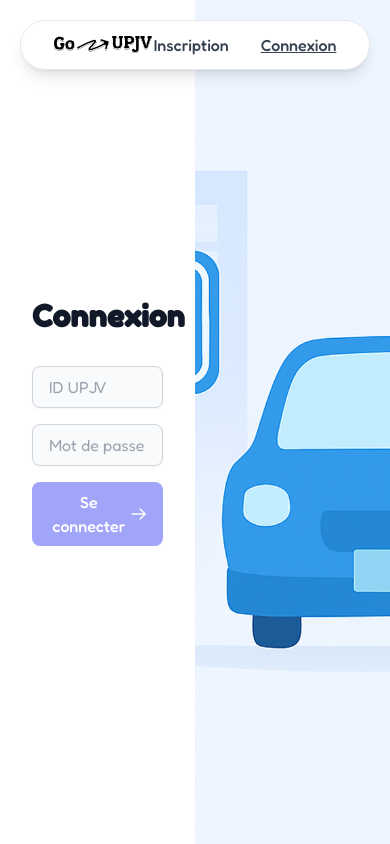
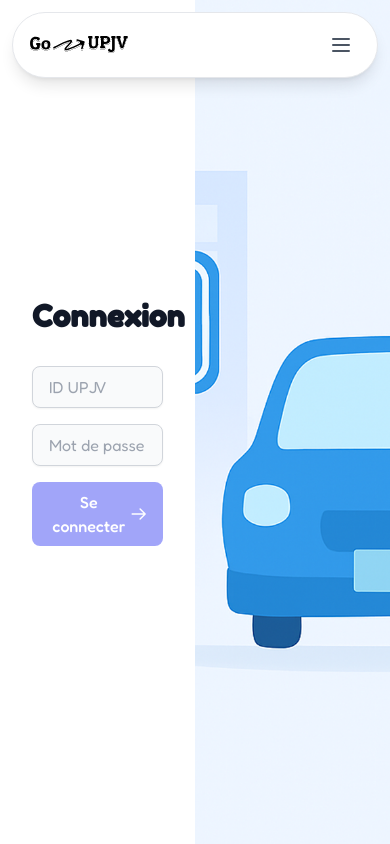
Before and after one commit to agnlt64/go-upjv, a Flask app: a page that uses app/templates/base.html in a window 390 px wide. Run offline with Flask 3, Linux system fonts and the light colour scheme; some libraries are stand-ins or nearby versions.

Commit message:
navbar responsive

```diff
--- a/app/templates/base.html
+++ b/app/templates/base.html
@@ -18,16 +18,19 @@
 
 <body class="h-screen flex flex-col bg-gray-50">
     <header class="fixed top-0 w-full z-50">
-        <nav class="px-8 py-3 rounded-full m-5 bg-white border border-gray-200 shadow-lg">
-            <ul class="flex justify-between items-center">
-                <div>
+        <nav class="px-4 md:px-8 py-3 rounded-full m-3 md:m-5 bg-white border border-gray-200 shadow-lg">
+            <div class="flex justify-between items-center">
+                <!-- Left: Logo/Logout -->
+                <div class="flex items-center">
                     {% if user.is_authenticated %}
                     {{ nav_link('main.logout', logout_icon()) }}
                     {% else %}
                     {{ nav_link('main.index', logo()) }}
                     {% endif %}
                 </div>
-                <div class="flex gap-8">
+
+                <!-- Center: Desktop Nav Links -->
+                <div class="hidden md:flex gap-8">
                     {% if not user.is_authenticated %}
                     {{ nav_link('main.sign_up', 'Inscription') }}
                     {{ nav_link('main.login', 'Connexion') }}
@@ -40,14 +43,63 @@
                     {{ nav_link('admin.admin_index', 'Administration') }}
                     {% endif %}
                 </div>
-                <div>
+
+                <!-- Right: User icon (desktop) + Hamburger (mobile) -->
+                <div class="flex items-center gap-4">
                     {% if user.is_authenticated %}
-                    {{ nav_link('main.settings', user_icon()) }}
+                    <div class="hidden md:block">
+                        {{ nav_link('main.settings', user_icon()) }}
+                    </div>
                     {% endif %}
+
+                    <!-- Hamburger Button (mobile only) -->
+                    <button id="mobile-menu-btn"
+                        class="md:hidden p-2 text-gray-600 hover:text-indigo-600 transition-colors">
+                        <svg id="hamburger-icon" class="w-6 h-6" fill="none" stroke="currentColor" viewBox="0 0 24 24">
+                            <path stroke-linecap="round" stroke-linejoin="round" stroke-width="2"
+                                d="M4 6h16M4 12h16M4 18h16" />
+                        </svg>
+                        <svg id="close-icon" class="w-6 h-6 hidden" fill="none" stroke="currentColor"
+                            viewBox="0 0 24 24">
+                            <path stroke-linecap="round" stroke-linejoin="round" stroke-width="2"
+                                d="M6 18L18 6M6 6l12 12" />
+                        </svg>
+                    </button>
                 </div>
-            </ul>
+            </div>
+
+            <div id="mobile-menu" class="hidden md:hidden mt-4 pt-4 border-t border-gray-100">
+                <ul class="flex flex-col gap-3">
+                    {% if not user.is_authenticated %}
+                    {{ nav_link('main.sign_up', 'Inscription') }}
+                    {{ nav_link('main.login', 'Connexion') }}
+                    {% else %}
+                    {{ nav_link('main.search_ride', 'Rechercher un trajet') }}
+                    {{ nav_link('main.offer_ride', 'Proposer un trajet') }}
+                    {{ nav_link('main.my_reservations', 'Mes réservations') }}
+                    {{ nav_link('main.settings', 'Mon profil') }}
+                    {% endif %}
+                    {% if user.is_admin %}
+                    {{ nav_link('admin.admin_index', 'Administration') }}
+                    {% endif %}
+                </ul>
+            </div>
         </nav>
     </header>
+
+    <script>
+        document.getElementById('mobile-menu-btn')?.addEventListener('click', () => {
+            const nav = document.querySelector('header nav');
+            const menu = document.getElementById('mobile-menu');
+            const hamburger = document.getElementById('hamburger-icon');
+            const close = document.getElementById('close-icon');
+            menu.classList.toggle('hidden');
+            hamburger.classList.toggle('hidden');
+            close.classList.toggle('hidden');
+            nav.classList.toggle('rounded-full');
+            nav.classList.toggle('rounded');
+        });
+    </script>
 
     {% block content %}{% endblock %}
 
--- a/app/templates/macros.html
+++ b/app/templates/macros.html
@@ -55,11 +55,7 @@
 {% endmacro %}
 
 {% macro nav_link(endpoint, label) %}
-<li>
-    <a href="{{ url_for(endpoint) }}"
-        class="text-gray-700 hover:text-blue-600 font-medium transition-colors duration-200 {% if request.endpoint == endpoint %}underline{% endif %}">{{
-        label }}</a>
-</li>
+<a href="{{ url_for(endpoint) }}" class="text-gray-700 hover:text-blue-600 font-medium transition-colors duration-200 {% if request.endpoint == endpoint %}underline{% endif %}">{{label }}</a>
 {% endmacro %}
 
 {% macro logo() %}
```
